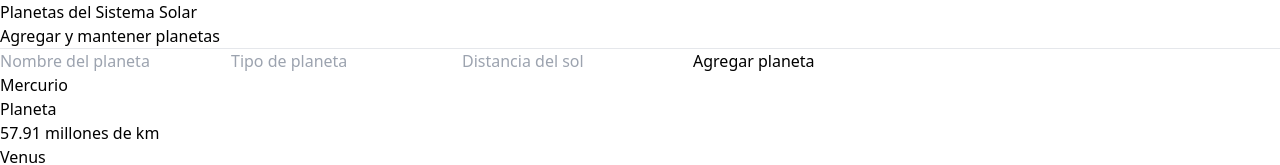
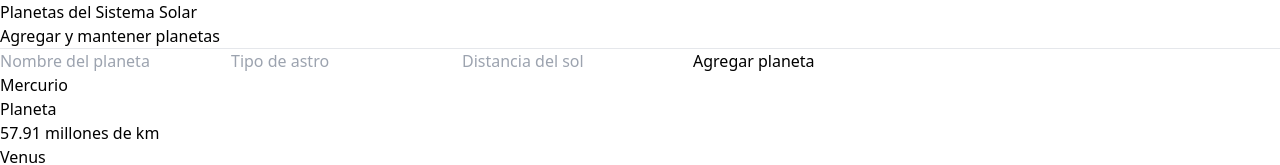
Before and after one commit to albertoabro/React_Course, a React (Vite) app: page / in a window 1280 px wide. Shown: the top 165 px of the page. Built offline with nearby package versions, Linux system fonts and the light colour scheme; data requests are answered from the project's data file.

Commit message:
Implement planet addition functionality in EditPlanetForm and update Planets component to handle new planet submissions. Added state management for form inputs and modified the form to call onAddPlanet with the new planet data upon submission.

```diff
--- a/src/pages/Planets.tsx
+++ b/src/pages/Planets.tsx
@@ -15,12 +15,16 @@ const Planets: FC = () => {
     });
   }, []);
 
+  const handleAddPlanet = (planet: Partial<Planet>) => {
+    console.log(planet);
+  };
+
   return (
     <>
       <h4 className="text-2xl font-thin mb-4">Agregar y mantener planetas</h4>
       <hr className="border-gray-300 mb-4" />
       {/* Formulario para agregar un planeta */}
-      <EditPlanetForm />
+      <EditPlanetForm onAddPlanet={handleAddPlanet} />
 
       {/* Lista de planetas Grid*/}
       {isLoading ? <p>Cargando...</p> : <PlanetList planets={planets} />}
--- a/src/pages/ui/EditPlanetForm.tsx
+++ b/src/pages/ui/EditPlanetForm.tsx
@@ -1,20 +1,42 @@
-export const EditPlanetForm = () => {
+import { useState } from 'react';
+import { Planet } from '../../interfaces/planet.interface';
+
+interface Props {
+  onAddPlanet: (planet: Partial<Planet>) => void;
+}
+
+export const EditPlanetForm = ({ onAddPlanet }: Props) => {
+  const [name, setName] = useState('');
+  const [type, setType] = useState('');
+  const [distanceFromSun, setDistanceFromSun] = useState('');
+
+  const handleSubmit = (e: React.FormEvent<HTMLFormElement>) => {
+    e.preventDefault();
+    onAddPlanet({ name, type, distanceFromSun });
+  };
+
   return (
-    <form className="mb-4 flex flex-col md:flex-row">
+    <form className="mb-4 flex flex-col md:flex-row" onSubmit={handleSubmit}>
       <input
         type="text"
         placeholder="Nombre del planeta"
         className="mb-2 md:mb-0 md:mr-2 p-2 border border-gray-300 rounded flex-1"
+        value={name}
+        onChange={(e) => setName(e.target.value)}
       />
       <input
         type="text"
-        placeholder="Tipo de planeta"
+        placeholder="Tipo de astro"
         className="mb-2 md:mb-0 md:mr-2 p-2 border border-gray-300 rounded flex-1"
+        value={type}
+        onChange={(e) => setType(e.target.value)}
       />
       <input
         type="text"
         placeholder="Distancia del sol"
         className="mb-2 md:mb-0 md:mr-2 p-2 border border-gray-300 rounded flex-1"
+        value={distanceFromSun}
+        onChange={(e) => setDistanceFromSun(e.target.value)}
       />
       <button
         type="submit"
```
